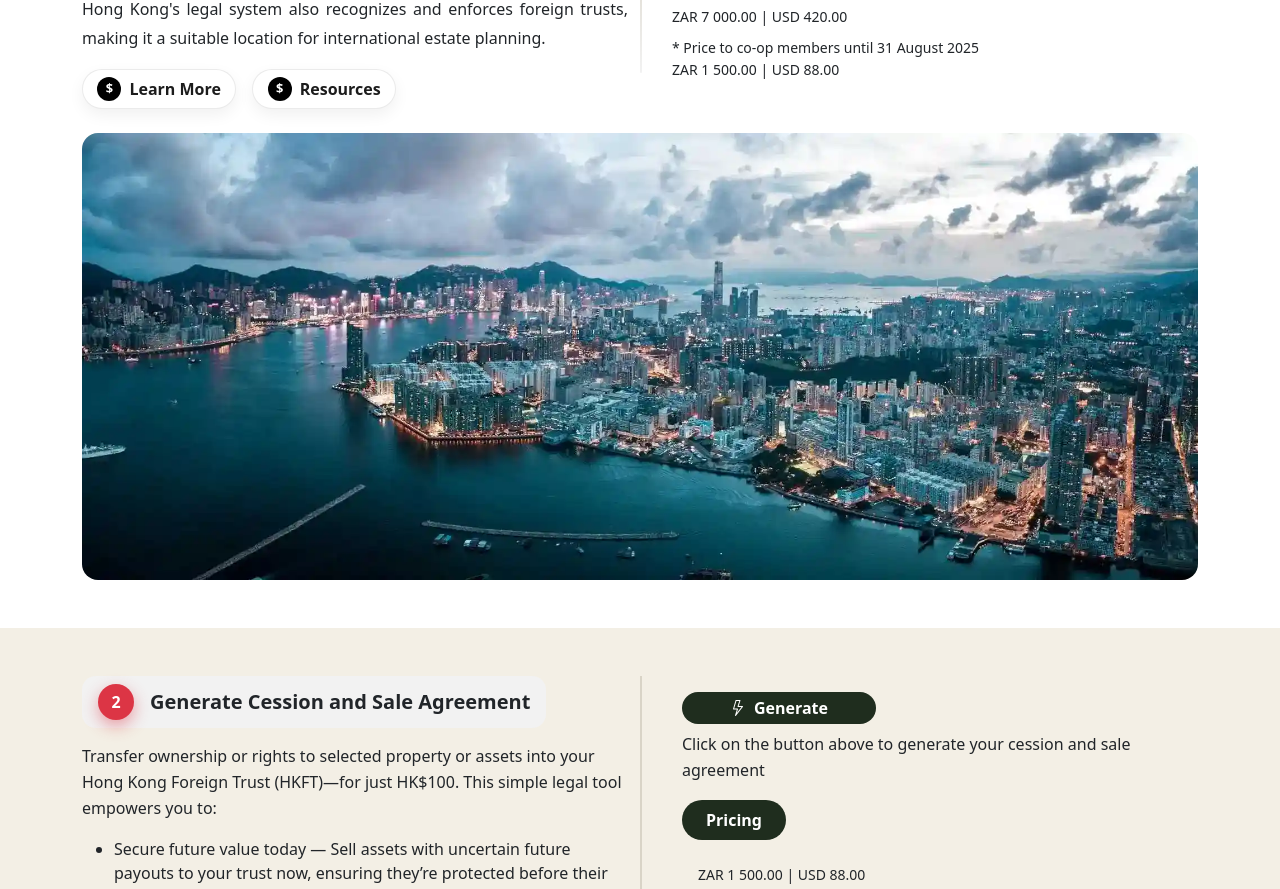
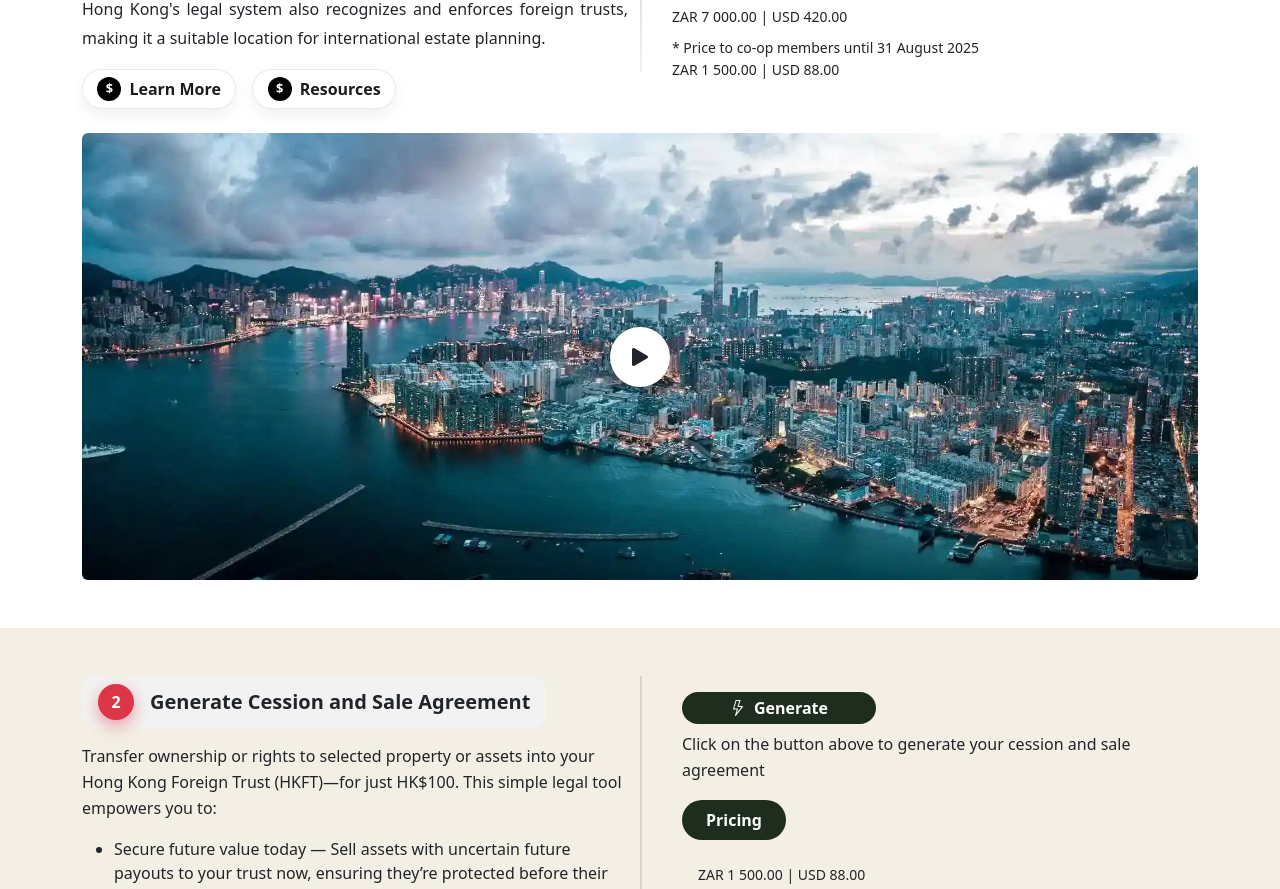
Before and after one commit to WhitelightningDev/hongkongtrust, an Angular app: page / in a window 1280 px wide. Shown: the part 865-1754 px from the top of the page. Built offline with nearby package versions, Linux system fonts and the light colour scheme.

Commit message:
`Update welcomepage.html to replace image with video placeholder and change iframe src`

```diff
--- a/src/app/pages/welcomepage/welcomepage.html
+++ b/src/app/pages/welcomepage/welcomepage.html
@@ -63,8 +63,13 @@
       </div>
     </div>
     <div class="mt-4 rounded">
-      <img src="/HK-Banner-main.webp" alt="Hong Kong skyline" class="img-fluid rounded-4"
-        style="max-height: 90%; object-fit: cover; align-items: center;" />
+      <div class="mt-4 video-placeholder rounded overflow-hidden position-relative" style="cursor: pointer;"
+      onclick="this.innerHTML='<iframe src=&quot;https://drive.google.com/file/d/1ZVwhKUEJ9_ReN5xrKuetAbq34GubLJqV/preview&quot; width=&quot;100%&quot; height=&quot;480&quot; allow=&quot;autoplay&quot; allowfullscreen></iframe>'">
+      <img src="/HK-Banner-main.webp" alt="Hong Kong skyline preview" style="object-fit: cover; width: 100%; height: 70%;" />
+      <div class="position-absolute top-50 start-50 translate-middle bg-white rounded-circle d-flex align-items-center justify-content-center" style="width:60px; height:60px; box-shadow:0 4px 12px rgba(0,0,0,.3);">
+        <i class="bi bi-play-fill fs-2 text-dark"></i>
+      </div>
+    </div>
     </div>
   </div>
 </section>
@@ -110,7 +115,7 @@
       </div>
     </div>
     <div class="mt-4 video-placeholder rounded overflow-hidden position-relative" style="cursor: pointer;"
-      onclick="this.innerHTML='<iframe src=&quot;https://drive.google.com/file/d/1ZVwhKUEJ9_ReN5xrKuetAbq34GubLJqV/preview&quot; width=&quot;100%&quot; height=&quot;480&quot; allow=&quot;autoplay&quot; allowfullscreen></iframe>'">
+      onclick="this.innerHTML='<iframe src=&quot;https://drive.google.com/file/d/1JCEK5db8ilVaftHj7qeMTsnWl4W8ED5u/preview&quot; width=&quot;100%&quot; height=&quot;480&quot; allow=&quot;autoplay&quot; allowfullscreen></iframe>'">
       <img src="/HK-Banner-main.webp" alt="Hong Kong skyline preview" style="object-fit: cover; width: 100%; height: 70%;" />
       <div class="position-absolute top-50 start-50 translate-middle bg-white rounded-circle d-flex align-items-center justify-content-center" style="width:60px; height:60px; box-shadow:0 4px 12px rgba(0,0,0,.3);">
         <i class="bi bi-play-fill fs-2 text-dark"></i>
@@ -118,6 +123,8 @@
     </div>
   </div>
 </section>
+
+
 
 <!-- Section 3: Generate Free Supporting Documents -->
 <section id="free-docs" class="py-5 bg-white">
```
